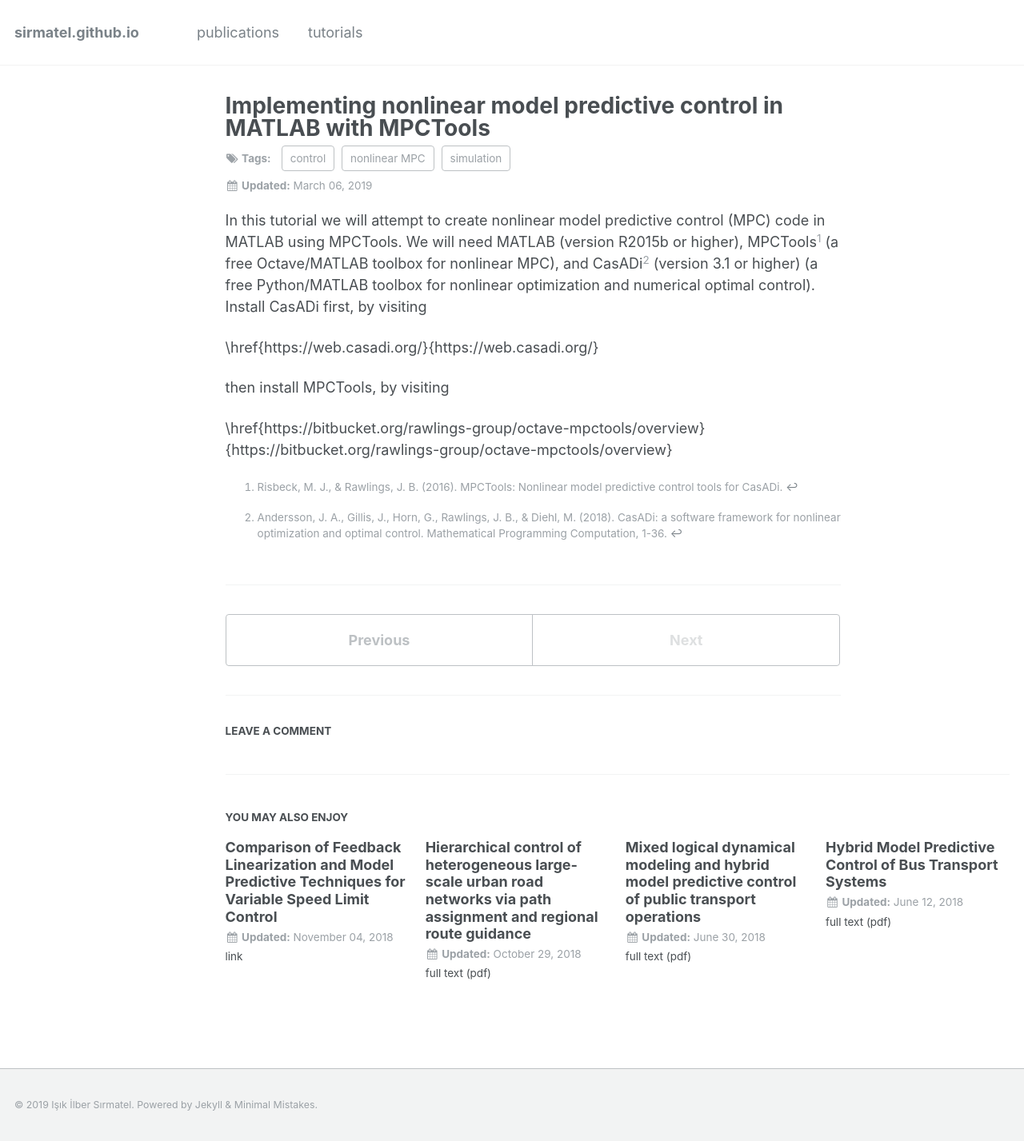
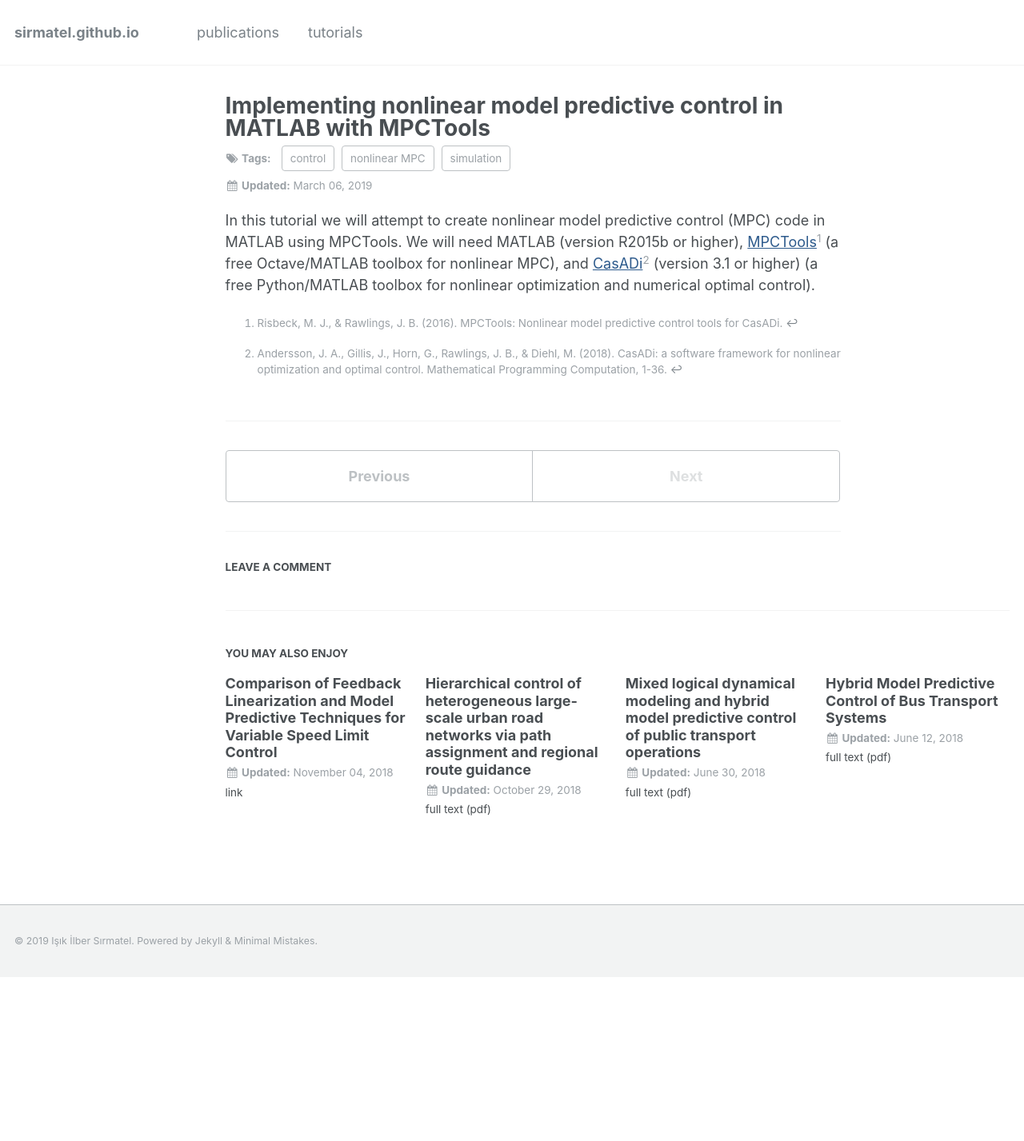
Before and after one commit to sirmatel/sirmatel.github.io, a Jekyll site: the page built from _posts/tutorials/2019-03-06-standardmpc.md, in a window 1280 px wide. Shown: the whole page at 80% size. Built offline with Jekyll 4.4.1, drawn with Linux system fonts in a browser that asks for light colours; comment, search, counter and statistics services are not loaded; after the commit the page ends 1222 px from its top, so only the background shows below that.

Commit message:
Update 2019-03-06-standardmpc.md

```diff
--- a/_posts/tutorials/2019-03-06-standardmpc.md
+++ b/_posts/tutorials/2019-03-06-standardmpc.md
@@ -12,13 +12,7 @@ sidebar:
   nav: "tutorials"
 ---
 
-In this tutorial we will attempt to create nonlinear model predictive control (MPC) code in MATLAB using MPCTools. We will need MATLAB (version R2015b or higher), MPCTools[^Risbeck2016] (a free Octave/MATLAB toolbox for nonlinear MPC), and CasADi[^Andersson2018] (version 3.1 or higher) (a free Python/MATLAB toolbox for nonlinear optimization and numerical optimal control). Install CasADi first, by visiting
-
-\href{https://web.casadi.org/}{https://web.casadi.org/}
-
-then install MPCTools, by visiting
-
-\href{https://bitbucket.org/rawlings-group/octave-mpctools/overview}{https://bitbucket.org/rawlings-group/octave-mpctools/overview}
+In this tutorial we will attempt to create nonlinear model predictive control (MPC) code in MATLAB using MPCTools. We will need MATLAB (version R2015b or higher), <a href="https://bitbucket.org/rawlings-group/octave-mpctools/overview" style="color: #2d5a8c; text-decoration:underline">MPCTools</a>[^Risbeck2016] (a free Octave/MATLAB toolbox for nonlinear MPC), and <a href="https://web.casadi.org/" style="color: #2d5a8c; text-decoration:underline">CasADi</a>[^Andersson2018] (version 3.1 or higher) (a free Python/MATLAB toolbox for nonlinear optimization and numerical optimal control).
 
 [^Risbeck2016]: Risbeck, M. J., & Rawlings, J. B. (2016). MPCTools: Nonlinear model predictive control tools for CasADi.
 
```
